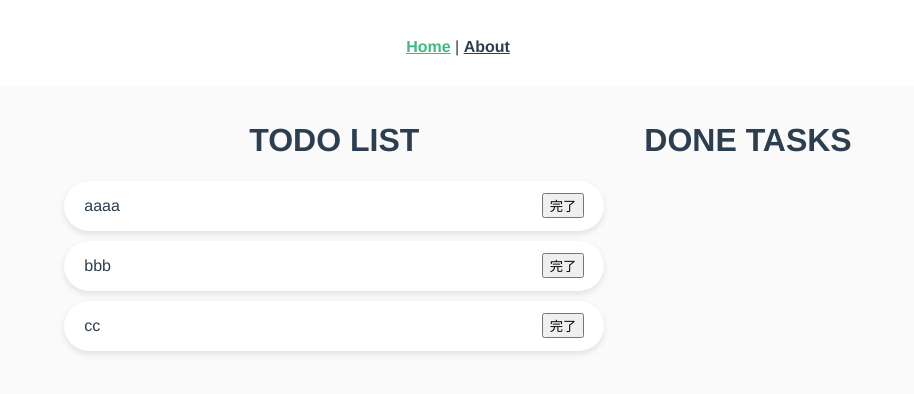
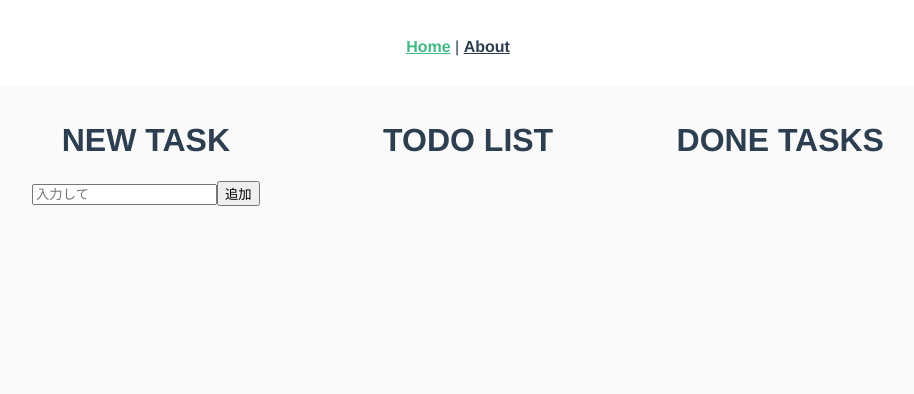
Before and after one commit to tiropetz/vue-todo-ts, a Vue app: page / in a window 1280 px wide. Shown: the top 394 px of the page, without its empty margins (182-1096 px from the left). Built offline with nearby package versions, Linux system fonts and the light colour scheme.

Commit message:
feat: add TAsk

```diff
--- a/package.json
+++ b/package.json
@@ -8,6 +8,7 @@
     "lint": "vue-cli-service lint"
   },
   "dependencies": {
+    "uuid": "^8.3.0",
     "vue": "^2.6.11",
     "vue-router": "^3.2.0",
     "vuex": "^3.4.0"
--- a/src/components/TaskRow.vue
+++ b/src/components/TaskRow.vue
@@ -11,7 +11,7 @@ import Vue from "vue";
 export default Vue.extend({
   name: "TaskRow",
   props: {
-    id: { type: Number },
+    id: { type: String },
     title: { type: String, default: "No Title" },
     deleteTask: { type: Function }
   }
--- a/src/views/Home.vue
+++ b/src/views/Home.vue
@@ -1,5 +1,11 @@
 <template>
+  <div>
     <div class="container">
+      <div class="wrapper">
+        <h1>NEW TASK</h1>
+        <input v-model="taskTitle" placeholder="入力して" />
+        <button @click="addTask">追加</button>
+      </div>
       <div class="wrapper">
         <h1>TODO LIST</h1>
         <TaskRow
@@ -15,11 +21,13 @@
         <div v-for="task in doneList" :key="task.id">{{ task.title }}</div>
       </div>
     </div>
+  </div>
 </template>
 
 <script>
 import TaskRow from "@/components/TaskRow.vue";
 import Vue from "vue";
+import { v4 as uuid } from "uuid";
 
 export default Vue.extend({
   name: "Home",
@@ -28,12 +36,9 @@ export default Vue.extend({
   },
   data() {
     return {
-      todoList: [
-        { id: 1, title: "aaaa" },
-        { id: 2, title: "bbb" },
-        { id: 3, title: "cc" }
-      ],
-      doneList: []
+      todoList: [],
+      doneList: [],
+      taskTitle: ""
     };
   },
   methods: {
@@ -43,6 +48,12 @@ export default Vue.extend({
         this.todoList.find(task => task.id === id)
       ];
       this.todoList = this.todoList.filter(task => task.id !== id);
+    },
+    addTask: function() {
+      const newTask = { id: uuid(), title: this.taskTitle };
+      console.log({ newTask });
+      this.todoList = [...this.todoList, newTask];
+      this.taskTitle = "";
     }
   }
 });
@@ -57,6 +68,6 @@ export default Vue.extend({
   justify-content: center;
 }
 .wrapper {
-  margin: 0 20px;
+  margin: 0 5%;
 }
 </style>
```
Also changed, not shown: 1 other file (tests, documents, lock files or other folders). Lines whose indentation alone changed are shown as unchanged.
